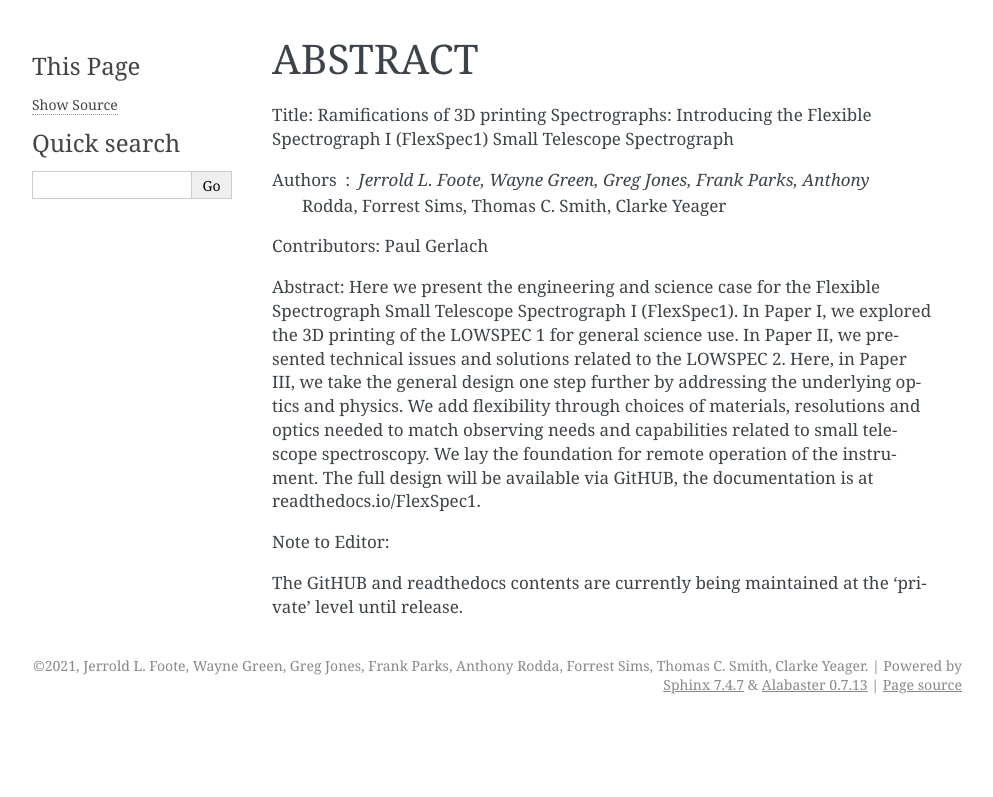
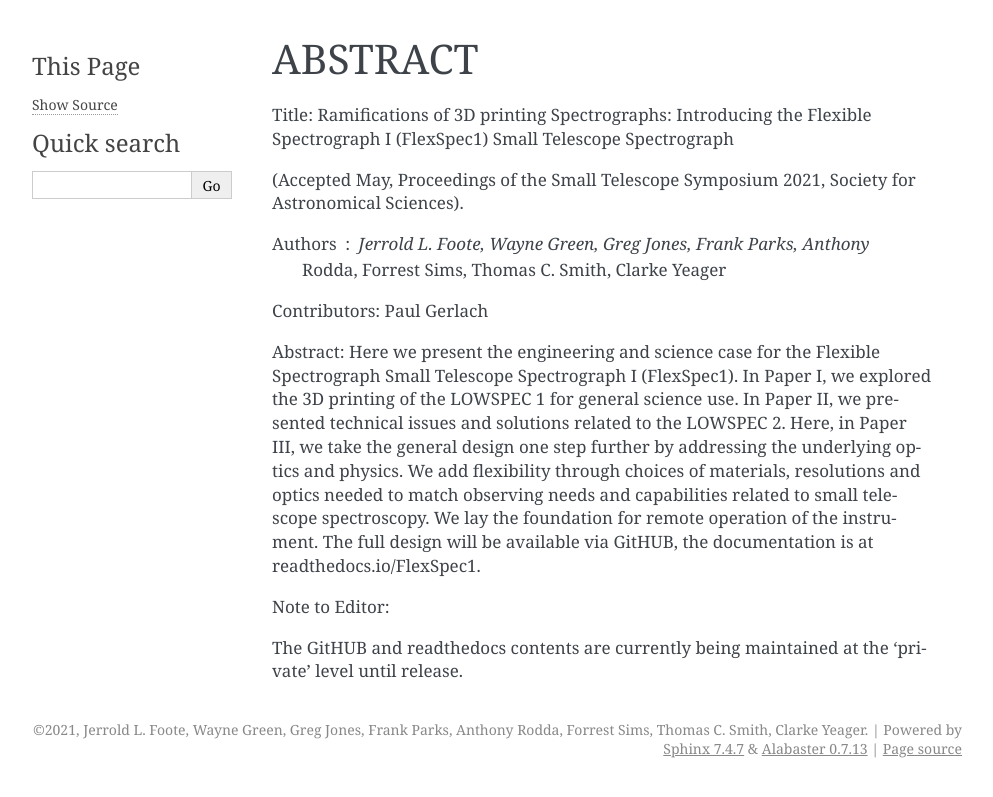
Before and after one commit to The-SMTSci/FlexSpec1, a Sphinx documentation site: the page built from docs/source/abstract.rst, in a window 1280 px wide. Shown: the top 797 px of the page, without its empty margins (148-1141 px from the left). Built offline with Sphinx 7.4.7, drawn with Linux system fonts in a browser that asks for light colours.

Commit message:
Update abstract.rst

```diff
--- a/docs/source/abstract.rst
+++ b/docs/source/abstract.rst
@@ -3,6 +3,9 @@ ABSTRACT
 
 Title: Ramifications of 3D printing Spectrographs: Introducing the Flexible
 Spectrograph I (FlexSpec1) Small Telescope Spectrograph
+
+(Accepted May, Proceedings of the Small Telescope Symposium 2021, Society
+for Astronomical Sciences).
 
 Authors : Jerrold L. Foote, Wayne Green, Greg Jones, Frank Parks, Anthony
           Rodda, Forrest Sims, Thomas C. Smith, Clarke Yeager
```
